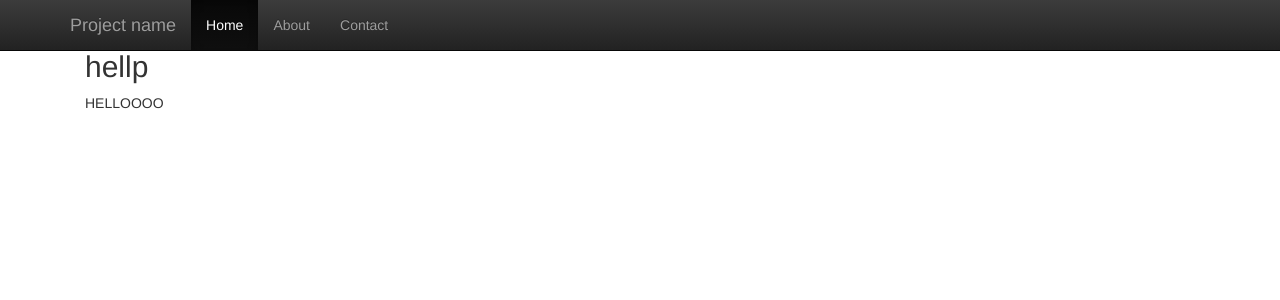
After one commit to ShehryarKh/codebooks, a Django app: template books/templates/about.html in a window 1280 px wide. The commit adds this page. Shown: the top 300 px of the page. Run offline with Django 3.2, Linux system fonts and the light colour scheme; the template is opened without the code that fills it, so the values that code supplies are empty; some libraries are stand-ins or nearby versions.

Commit message:
about and contact page

```diff
--- /dev/null
+++ b/books/templates/about.html
@@ -0,0 +1,12 @@
+{% extends "base.html" %}
+{% block content %}
+{% load staticfiles %}
+
+<div class="container">
+    <div class="section" style="padding-top:30px">
+        <h2>hellp</h2>
+        <p>HELLOOOO</p>
+        </div>
+</div>
+
+{% endblock content %}
--- a/books/templates/base.html
+++ b/books/templates/base.html
@@ -24,8 +24,8 @@
         <div id="navbar" class="collapse navbar-collapse">
           <ul class="nav navbar-nav">
             <li class="active"><a href="#">Home</a></li>
-            <li><a href="#about">About</a></li>
-            <li><a href="#contact">Contact</a></li>
+            <li><a href="{% url 'about' %}">About</a></li>
+            <li><a href="{% url 'contact' %}">Contact</a></li>
           </ul>
         </div><!--/.nav-collapse -->
       </div>
--- a/books/views.py
+++ b/books/views.py
@@ -12,3 +12,9 @@ def index(request):
     }
 
     return render(request, 'index.html', context)
+
+def about(request):
+    return render(request,'about.html')
+
+def contact(request):
+    return render(request,'contact.html')
--- a/topbook/settings/base.py
+++ b/topbook/settings.py
@@ -19,10 +19,11 @@ BASE_DIR = os.path.dirname(os.path.dirname(os.path.abspath(__file__)))
 # Quick-start development settings - unsuitable for production
 # See https://docs.djangoproject.com/en/1.8/howto/deployment/checklist/
 
+SECRET_KEY = 'y(mm(bwgmpec+t!$p9j6z%xegqp3e2zgr^5=@*!op8bc-ikzt('
 
 
 ALLOWED_HOSTS = []
-
+DEBUG = True
 
 # Application definition
 
--- a/topbook/settings/__init__.py
+++ /dev/null
@@ -1 +0,0 @@
-__author__ = 'shehryar'
--- a/topbook/settings/production.py
+++ /dev/null
@@ -1 +0,0 @@
-__author__ = 'shehryar'
--- a/topbook/settings/test.py
+++ /dev/null
@@ -1 +0,0 @@
-__author__ = 'shehryar'
--- a/topbook/urls.py
+++ b/topbook/urls.py
@@ -6,13 +6,14 @@ from django.conf.urls.static import static
 from books import views
 
 urlpatterns = [
-    # Examples:
-    # url(r'^$', 'topbook.views.home', name='home'),
-    # url(r'^blog/', include('blog.urls')),
+
 
     url(r'^admin/', include(admin.site.urls)),
     url(r'^login/$', auth_views.login, name= 'login'),
     url(r'^login/$', auth_views.logout, name= 'logout'),
-    url(r'^$', views.index, name='home')
+    url(r'^$', views.index, name='home'),
+    url(r'^about/$', views.about, name='about'),
+    url(r'^contact/$', views.contact, name='contact')
+
 
 ]+static(settings.MEDIA_URL, document_root=settings.MEDIA_ROOT)
```
Also changed, not shown: books/templates/contact.html (added, +9 -0 lines), 1 other file.
